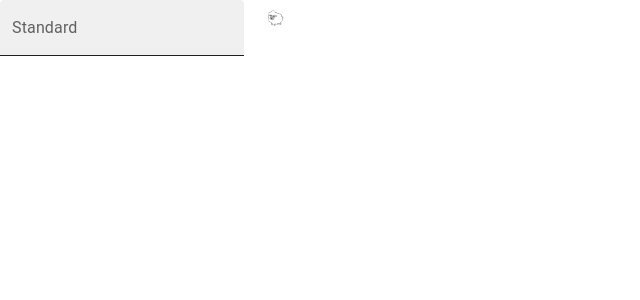
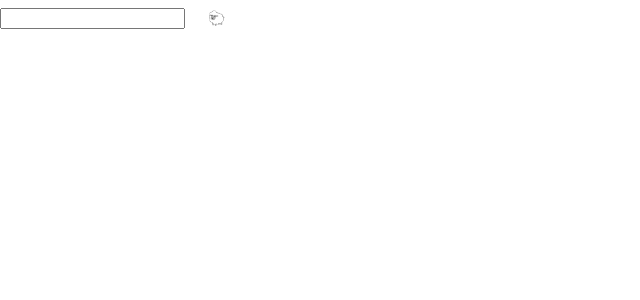
Before and after one commit to ioannidisAlex/wise, a React (Create React App) app in the folder frontend/app/: page / in a window 1280 px wide. Shown: the top 300 px of the page, without its empty margins (0-640 px from the left). Built offline with nearby package versions, Linux system fonts and the light colour scheme.

Commit message:
try react UI

```diff
--- a/frontend/app/src/components/ChatBox.js
+++ b/frontend/app/src/components/ChatBox.js
@@ -11,6 +11,7 @@ function ChatBox(props) {
   const [tipy, setTipy] = useState("");
   const [searchQuery, setSearchQuery] = useState(null)
   const [firstRender, setFirstRender] = useState(true)
+  const inputEl = useRef(null);
 
   const bodyParameters = {
      "queryInput": {
@@ -41,15 +42,10 @@ function ChatBox(props) {
     setFirstRender(false)
   }, [searchQuery]);
 
-  const sendHandler  = e => {
-    const timer = setTimeout(() => 3000);
-    return true
-  }
-
   return (
     <div>
-      <TextField
-        id="standard-basic"
+      <input
+        ref={inputEl}
         label="Standard"
         variant="filled"
         value={tipy}
@@ -60,11 +56,12 @@ function ChatBox(props) {
                         setTextCheckedShow(true);
                         setSearchQuery(tipy)
                         setTipy("")
+                        inputEl.current.focus()
                         }
                       }>
               <Emoji symbol="🐑" label="sheep"/>
       </Button>
-      {textCheckedShow && sendHandler() && (<h2> Send</h2>) }
+      {textCheckedShow && (<h2> Send</h2>) }
     </div>
 
     );
--- /dev/null
+++ b/frontend/app/src/components/CompanionChatTable.js
@@ -0,0 +1 @@
+import MessageBar from './MessageBar';
--- a/frontend/app/src/rAPI/axios.js
+++ b/frontend/app/src/rAPI/axios.js
@@ -1,6 +1,6 @@
 import axios from 'axios';
 
-const token = "ya29.a0Aa4xrXP5GhxfEgP7invY3af-jzlPoNGVokvIVm0fEAHgcSopWqaRiAxupqZ4p9_HmxUHrUL17Q8dqVrBUMYNvaWzvMXMx9mMOWalZVrmACdSTMc0u0Fs3GfPwOI7OTcirMrUBoaR5b880diDlLfHriUP8NqbTFC2Lx3rFmV7wdk39hTM1rvuT8g8PguMoq76oqO-pmvS065UPxmmAB-BB_T-sPxVKOWgt4JVOa_3CNeDa4caCgYKATASARISFQEjDvL9G-qGGLLRxhS-QerLX_xQHw0246";
+const token = "ya29.a0Aa4xrXOnz87QUbXqiLttbwAhPOWg05-4-ZZp8Wnwgcvrg_03Z9YNo0M9cN2p0m-FKCsY2Ztyu_r2Khcs8Hye9WGTHvym8vV-L0deIQKFbD4qxJkoshGKprqvP_VVpUclClp2DjJ3xq2wg5H5v0lcdu3zzXU3ntlLEuP3dkRkTWNCCOQWsSJJWn1gnJdsNAOglN1BV6Th0jcM70gYEQm8_7_jPs853RDvU5GnGM13I3m9MjgaCgYKATASARISFQEjDvL9pLtqkcd18gPr3ktt55yC1Q0246";
 
 const instance = axios.create({
 	timeout: 1000,
```
Also changed, not shown: frontend/app/src/components/Bottomer.js (added, +7 -0 lines), frontend/app/src/components/MessageBar.js (added, +9 -0 lines), frontend/app/src/components/MessageSend.js (added, +7 -0 lines), frontend/app/src/components/Avatar.js (added).
